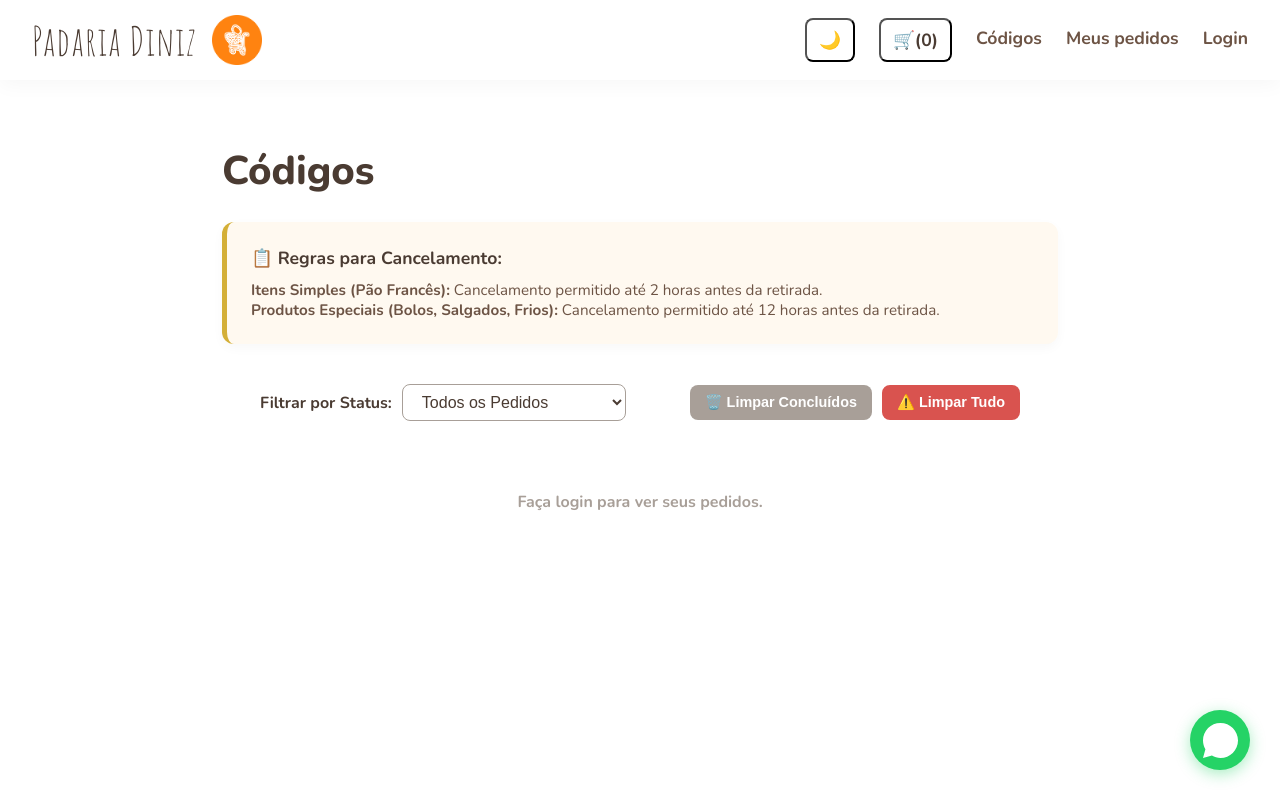
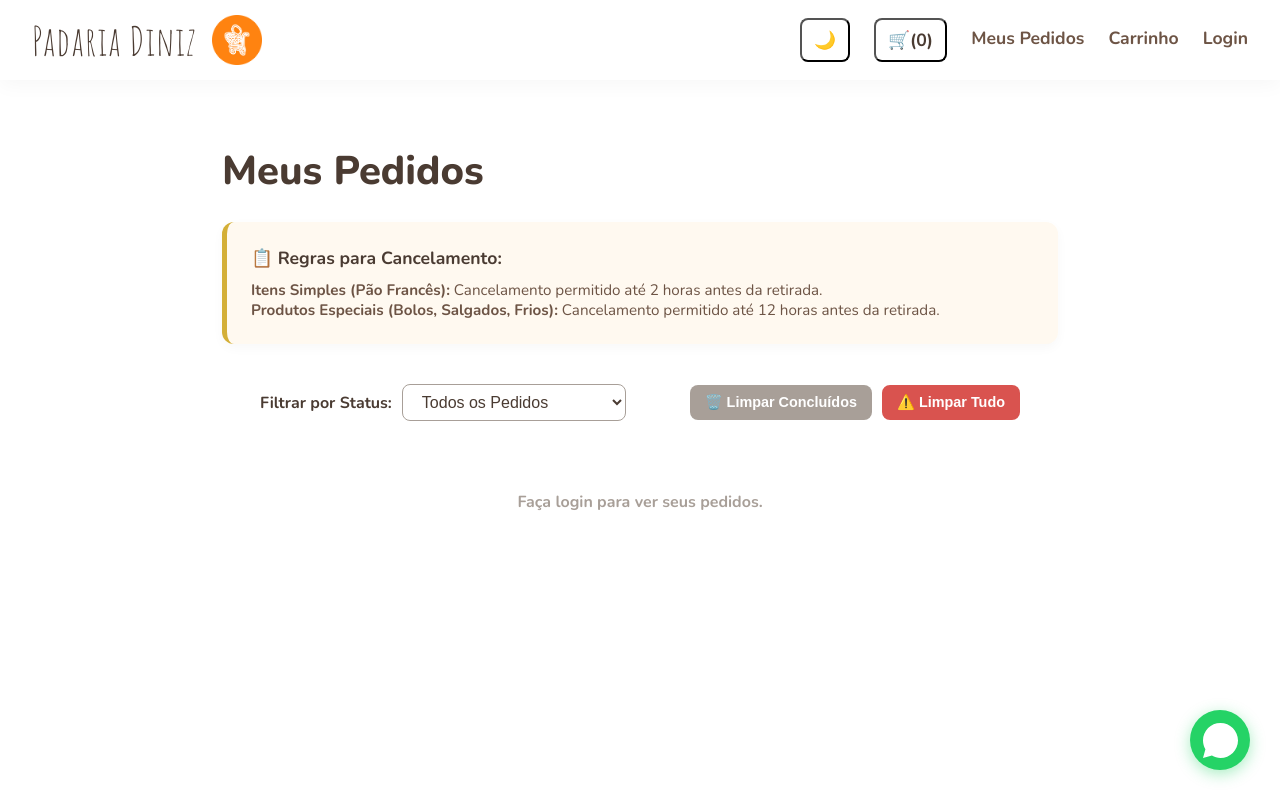
Before and after one commit to WandWebDesign/Padaria--Antigravity, a plain HTML site: page meus-pedidos.html in a window 1280 px wide. Drawn offline with nearby package versions, Linux system fonts and the light colour scheme.

Commit message:
Update meus-pedidos.html

```diff
--- a/meus-pedidos.html
+++ b/meus-pedidos.html
@@ -23,8 +23,8 @@
                 <button id="btn-tema" onclick="alternarTema()" aria-label="Alternar tema claro e escuro">🌙</button>
                 <button id="btn-carrinho" onclick="abrirCarrinho()" aria-label="Abrir carrinho de compras: 0 itens adicionados">🛒(<span id="contador-carrinho">0</span>)</button>
 
-                <a href="meus-pedidos.html">Códigos</a>
-                <a href="pagina-produtos.html">Meus pedidos</a>
+                <a href="meus-pedidos.html">Meus Pedidos</a>
+                <a href="pagina-produtos.html">Carrinho</a>
                 <a href="padaria-login.html">Login</a>
             </nav>
         </section>
@@ -32,7 +32,7 @@
 
     <main class="main-historico">
     <header class="historico-header">
-        <h1 class="titulo-sessao">Códigos</h1>
+        <h1 class="titulo-sessao">Meus Pedidos</h1>
 
         <div class="box-regras-cancelamento">
             <h3>📋 Regras para Cancelamento:</h3>
```
